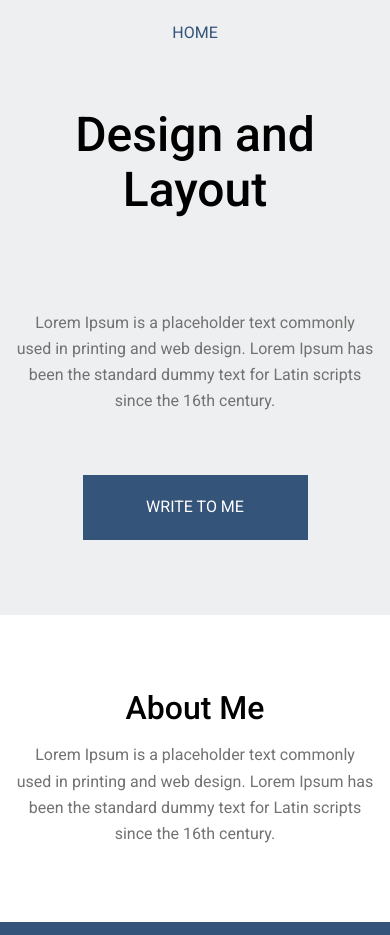
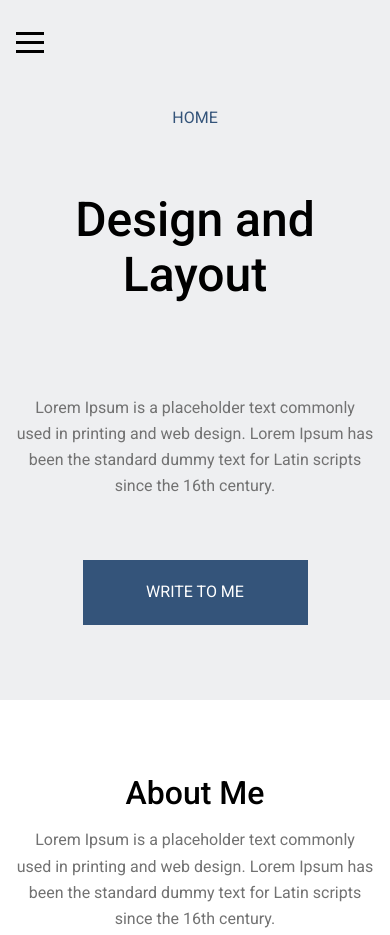
Before and after one commit to Vladyslav-Pavliucenko/FullStack-homework1, a plain HTML site: page home-work-11/index.html in a window 390 px wide. Shown: the top 935 px of the page. Drawn offline with Linux system fonts and the light colour scheme.

Commit message:
add hamburger

```diff
--- a/home-work-11/index.html
+++ b/home-work-11/index.html
@@ -18,6 +18,21 @@
         <a class="nav__item">Process</a>
         <a class="nav__item">Contacts</a>
       </nav>
+      <div class="nav-wrapper">
+        <input type="checkbox" id="menu-toggle" class="menu-toggle" />
+        <label for="menu-toggle" class="hamburger">
+          <span></span>
+          <span></span>
+          <span></span>
+        </label>
+        <nav class="content nav">
+          <a class="nav__item nav__item-active">Home</a>
+          <a class="nav__item">About</a>
+          <a class="nav__item">Works</a>
+          <a class="nav__item">Process</a>
+          <a class="nav__item">Contacts</a>
+        </nav>
+      </div>
     </header>
     <div class="layout__content">
       <div class="promo">
```
